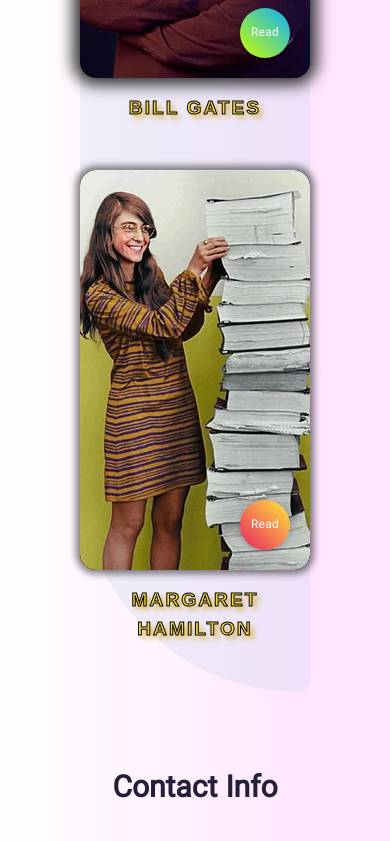
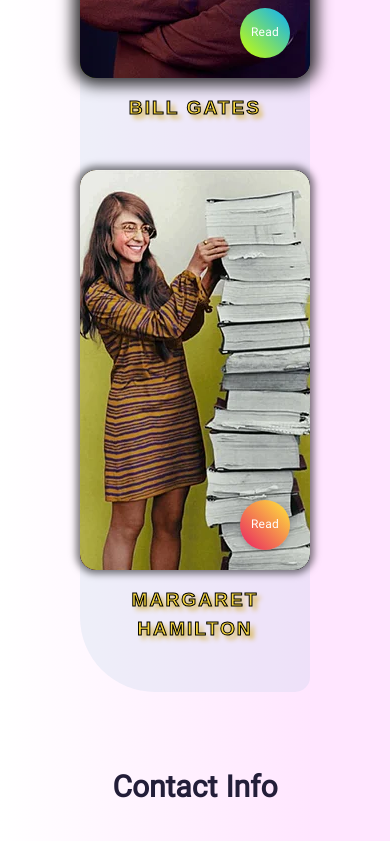
Before and after one commit to MatinT-SA/My-Personal-Website, a Next.js app: page /en in a window 390 px wide. Shown: the part 4732-5573 px from the top of the page. Built offline with nearby package versions, Linux system fonts and the light colour scheme.

Commit message:
component extraction - Entrepreneur

```diff
--- a/app/[locale]/sections/Entrepreneur.js
+++ b/app/[locale]/sections/Entrepreneur.js
@@ -1,34 +1,31 @@
 "use client";
 
-import { useState } from "react";
+import QuoteCard from "@/app/components/entrepreneur/QuoteCard";
+import styles from "@/app/components/entrepreneur/entrepreneur.module.css";
+import { getQuotesData } from "@/app/src/constants/quotesData";
+import { useQuoteCard } from "@/lib/hooks/useQuoteCard";
 import { motion } from "framer-motion";
-import Image from "next/image";
-import { getQuotesData } from "@/app/src/constants/quotesData";
 import { useTranslations } from "next-intl";
+import { useMemo } from "react";
 
 export default function Entrepreneur() {
-  const [hoveredCard, setHoveredCard] = useState(null);
+  const t = useTranslations("entrepreneur");
 
-  const t = useTranslations("entrepreneur");
-  const QUOTES = getQuotesData(t);
+  const QUOTES = useMemo(() => getQuotesData(t), [t]);
 
-  const handleMouseEnter = (id) => {
-    setHoveredCard(id);
-  };
-
-  const handleMouseLeave = () => {
-    setHoveredCard(null);
-  };
+  // Use custom hook for quote card hover state
+  const { hoveredCard, handleMouseEnter, handleMouseLeave, isHovered } =
+    useQuoteCard();
 
   return (
     <section
       id="entrepreneur-quotes"
-      className="bg-[rgba(168,198,222,0.2)] rounded-[15px_300px] md:rounded-[15px_150px] sm:rounded-[15px_75px] py-12 my-8 mx-20"
+      className={styles.sectionContainer}
       dir="rtl"
     >
       <div
         id="entrepreneur-quotes-container"
-        className="w-full flex justify-around relative flex-wrap gap-y-12"
+        className={styles.quotesContainer}
       >
         <motion.h2
           className="main-titles text-center text-3xl font-bold mb-12 text-purple-primary w-full"
@@ -41,92 +38,14 @@ export default function Entrepreneur() {
         </motion.h2>
 
         {QUOTES.map((quote) => (
-          <div key={quote.id} className="w-[265px] flex flex-col items-center">
-            <motion.div
-              className="w-full h-[400px] relative bg-black flex justify-center items-center rounded-2xl mx-auto"
-              style={{
-                boxShadow: quote.shadow,
-              }}
-              initial={{ opacity: 0, y: "25%" }}
-              whileInView={{ opacity: 1, y: 0 }}
-              transition={{
-                type: "spring",
-                stiffness: 100,
-                damping: 10,
-                duration: 0.4,
-              }}
-              viewport={{ once: true, amount: 0.5 }}
-            >
-              <div
-                className="w-1/2 h-full absolute left-0 top-0 pointer-events-none rounded-2xl"
-                style={{
-                  background: quote.bg,
-                  opacity: 0.3,
-                }}
-              />
-
-              <div className="w-full h-full flex justify-center items-center rounded-2xl overflow-hidden absolute">
-                <Image
-                  src={quote.image}
-                  alt={quote.alt}
-                  width={265}
-                  height={400}
-                  quality={75}
-                  priority={false}
-                  className="w-full h-full object-cover rounded-2xl"
-                />
-              </div>
-
-              <motion.div
-                className="w-[50px] h-[50px] absolute right-5 bottom-5 rounded-full cursor-pointer shadow-md"
-                style={{
-                  background: quote.bg,
-                }}
-                onMouseEnter={() => handleMouseEnter(quote.id)}
-                onMouseLeave={handleMouseLeave}
-                animate={{
-                  width: hoveredCard === quote.id ? "100%" : "50px",
-                  height: hoveredCard === quote.id ? "100%" : "50px",
-                  right: hoveredCard === quote.id ? 0 : 20,
-                  bottom: hoveredCard === quote.id ? 0 : 20,
-                  borderRadius: hoveredCard === quote.id ? "5%" : "50%",
-                  opacity: hoveredCard === quote.id ? 0.9 : 1,
-                  boxShadow:
-                    hoveredCard === quote.id
-                      ? "none"
-                      : "0 2px 5px rgba(0, 0, 0, 0.2)",
-                }}
-                transition={{ duration: 0.5 }}
-              >
-                <span
-                  className="flex justify-center items-center text-xs tracking-wide text-white absolute inset-0"
-                  style={{
-                    display: hoveredCard === quote.id ? "none" : "flex",
-                    transitionDelay: "0.5s",
-                  }}
-                >
-                  {t("read_more")}
-                </span>
-              </motion.div>
-
-              <motion.div
-                className="p-5 box-border text-white text-center leading-loose text-lg z-10 pointer-events-none"
-                initial={{ opacity: 0, visibility: "hidden" }}
-                animate={{
-                  opacity: hoveredCard === quote.id ? 1 : 0,
-                  visibility: hoveredCard === quote.id ? "visible" : "hidden",
-                }}
-                transition={{
-                  duration: 0.2,
-                  delay: hoveredCard === quote.id ? 0.5 : 0,
-                }}
-              >
-                {quote.quote}
-              </motion.div>
-            </motion.div>
-
-            <h3 className="author-name mt-4">{quote.author}</h3>
-          </div>
+          <QuoteCard
+            key={quote.id}
+            quote={quote}
+            isHovered={isHovered(quote.id)}
+            onMouseEnter={handleMouseEnter}
+            onMouseLeave={handleMouseLeave}
+            t={t}
+          />
         ))}
       </div>
     </section>
--- /dev/null
+++ b/app/components/entrepreneur/QuoteButton.js
@@ -0,0 +1,42 @@
+"use client";
+
+import { motion } from "framer-motion";
+
+export default function QuoteButton({
+  quote,
+  isHovered,
+  onMouseEnter,
+  onMouseLeave,
+  t,
+}) {
+  return (
+    <motion.div
+      className="w-[50px] h-[50px] absolute right-5 bottom-5 rounded-full cursor-pointer shadow-md"
+      style={{
+        background: quote.bg,
+      }}
+      onMouseEnter={() => onMouseEnter(quote.id)}
+      onMouseLeave={onMouseLeave}
+      animate={{
+        width: isHovered ? "100%" : "50px",
+        height: isHovered ? "100%" : "50px",
+        right: isHovered ? 0 : 20,
+        bottom: isHovered ? 0 : 20,
+        borderRadius: isHovered ? "5%" : "50%",
+        opacity: isHovered ? 0.9 : 1,
+        boxShadow: isHovered ? "none" : "0 2px 5px rgba(0, 0, 0, 0.2)",
+      }}
+      transition={{ duration: 0.5 }}
+    >
+      <span
+        className="flex justify-center items-center text-xs tracking-wide text-white absolute inset-0"
+        style={{
+          display: isHovered ? "none" : "flex",
+          transitionDelay: "0.5s",
+        }}
+      >
+        {t("read_more")}
+      </span>
+    </motion.div>
+  );
+}
--- /dev/null
+++ b/app/components/entrepreneur/QuoteCard.js
@@ -0,0 +1,70 @@
+"use client";
+
+import { motion } from "framer-motion";
+import Image from "next/image";
+import QuoteButton from "./QuoteButton";
+import QuoteText from "./QuoteText";
+
+export default function QuoteCard({
+  quote,
+  isHovered,
+  onMouseEnter,
+  onMouseLeave,
+  t,
+}) {
+  return (
+    <div className="w-[265px] flex flex-col items-center">
+      <motion.div
+        className="w-full h-[400px] relative bg-black flex justify-center items-center rounded-2xl mx-auto"
+        style={{
+          boxShadow: quote.shadow,
+        }}
+        initial={{ opacity: 0, y: "25%" }}
+        whileInView={{ opacity: 1, y: 0 }}
+        transition={{
+          type: "spring",
+          stiffness: 100,
+          damping: 10,
+          duration: 0.4,
+        }}
+        viewport={{ once: true, amount: 0.5 }}
+      >
+        {/* Background gradient overlay */}
+        <div
+          className="w-1/2 h-full absolute left-0 top-0 pointer-events-none rounded-2xl"
+          style={{
+            background: quote.bg,
+            opacity: 0.3,
+          }}
+        />
+
+        {/* Image container */}
+        <div className="w-full h-full flex justify-center items-center rounded-2xl overflow-hidden absolute">
+          <Image
+            src={quote.image}
+            alt={quote.alt}
+            width={265}
+            height={400}
+            quality={75}
+            priority={false}
+            className="w-full h-full object-cover rounded-2xl"
+          />
+        </div>
+
+        {/* Interactive button & text overlays */}
+        <QuoteButton
+          quote={quote}
+          isHovered={isHovered}
+          onMouseEnter={onMouseEnter}
+          onMouseLeave={onMouseLeave}
+          t={t}
+        />
+
+        <QuoteText quote={quote} isHovered={isHovered} />
+      </motion.div>
+
+      {/* Author name */}
+      <h3 className="author-name mt-4">{quote.author}</h3>
+    </div>
+  );
+}
--- /dev/null
+++ b/app/components/entrepreneur/QuoteText.js
@@ -0,0 +1,22 @@
+"use client";
+
+import { motion } from "framer-motion";
+
+export default function QuoteText({ quote, isHovered }) {
+  return (
+    <motion.div
+      className="p-5 box-border text-white text-center leading-loose text-lg z-10 pointer-events-none"
+      initial={{ opacity: 0, visibility: "hidden" }}
+      animate={{
+        opacity: isHovered ? 1 : 0,
+        visibility: isHovered ? "visible" : "hidden",
+      }}
+      transition={{
+        duration: 0.2,
+        delay: isHovered ? 0.5 : 0,
+      }}
+    >
+      {quote.quote}
+    </motion.div>
+  );
+}
--- /dev/null
+++ b/app/components/entrepreneur/entrepreneur.module.css
@@ -0,0 +1,50 @@
+.authorName {
+  padding: 0;
+  letter-spacing: 2px;
+  font-weight: 700;
+  text-transform: uppercase;
+  font-size: 1.2rem;
+  text-align: center;
+  -webkit-text-stroke: 1px black;
+  color: #f7d73f;
+  font-family: "Shabnam", Cursive, sans-serif;
+  text-shadow: 4px 4px 5px #d4af37;
+}
+
+.authorName:lang(en) {
+  font-family: Cursive, sans-serif;
+}
+
+.authorName:lang(fa) {
+  -webkit-text-stroke: 1px rgb(80, 80, 0);
+}
+
+.sectionContainer {
+  background-color: rgba(168, 198, 222, 0.2);
+  border-radius: 15px 300px;
+  padding: 3rem 0;
+  margin: 2rem 5rem;
+}
+
+@media (max-width: 768px) {
+  .sectionContainer {
+    border-radius: 15px 150px;
+    margin: 2rem 5rem;
+  }
+}
+
+@media (max-width: 480px) {
+  .sectionContainer {
+    border-radius: 15px 75px;
+    margin: 2rem 5rem;
+  }
+}
+
+.quotesContainer {
+  width: 100%;
+  display: flex;
+  justify-content: space-around;
+  position: relative;
+  flex-wrap: wrap;
+  gap: 3rem;
+}
--- a/app/styles/global.css
+++ b/app/styles/global.css
@@ -525,7 +525,9 @@ svg path:focus {
 /* ▣▢▣▢▣▢▣▢▣▢▣▢▣▢▣▢▣▢▣▢▣▢▣▢▣▢▣▢▣▢ */
 /* ⬡⬡⬡⬡⬡⬡⬡⬡⬡⬡≫ Entrepreneur ≪⬡⬡⬡⬡⬡⬡⬡⬡⬡⬡ */
 /* ▣▢▣▢▣▢▣▢▣▢▣▢▣▢▣▢▣▢▣▢▣▢▣▢▣▢▣▢▣▢ */
+/* Entrepreneur-specific styles moved to app/components/entrepreneur/entrepreneur.module.css */
 
+/* Compatibility alias for backward compatibility (if needed elsewhere) */
 .author-name {
   padding: 0;
   letter-spacing: 2px;
--- /dev/null
+++ b/lib/hooks/useQuoteCard.js
@@ -0,0 +1,24 @@
+"use client";
+
+import { useState, useCallback } from "react";
+
+export function useQuoteCard() {
+  const [hoveredCard, setHoveredCard] = useState(null);
+
+  const handleMouseEnter = useCallback((id) => {
+    setHoveredCard(id);
+  }, []);
+
+  const handleMouseLeave = useCallback(() => {
+    setHoveredCard(null);
+  }, []);
+
+  const isHovered = useCallback((id) => hoveredCard === id, [hoveredCard]);
+
+  return {
+    hoveredCard,
+    handleMouseEnter,
+    handleMouseLeave,
+    isHovered,
+  };
+}
```
